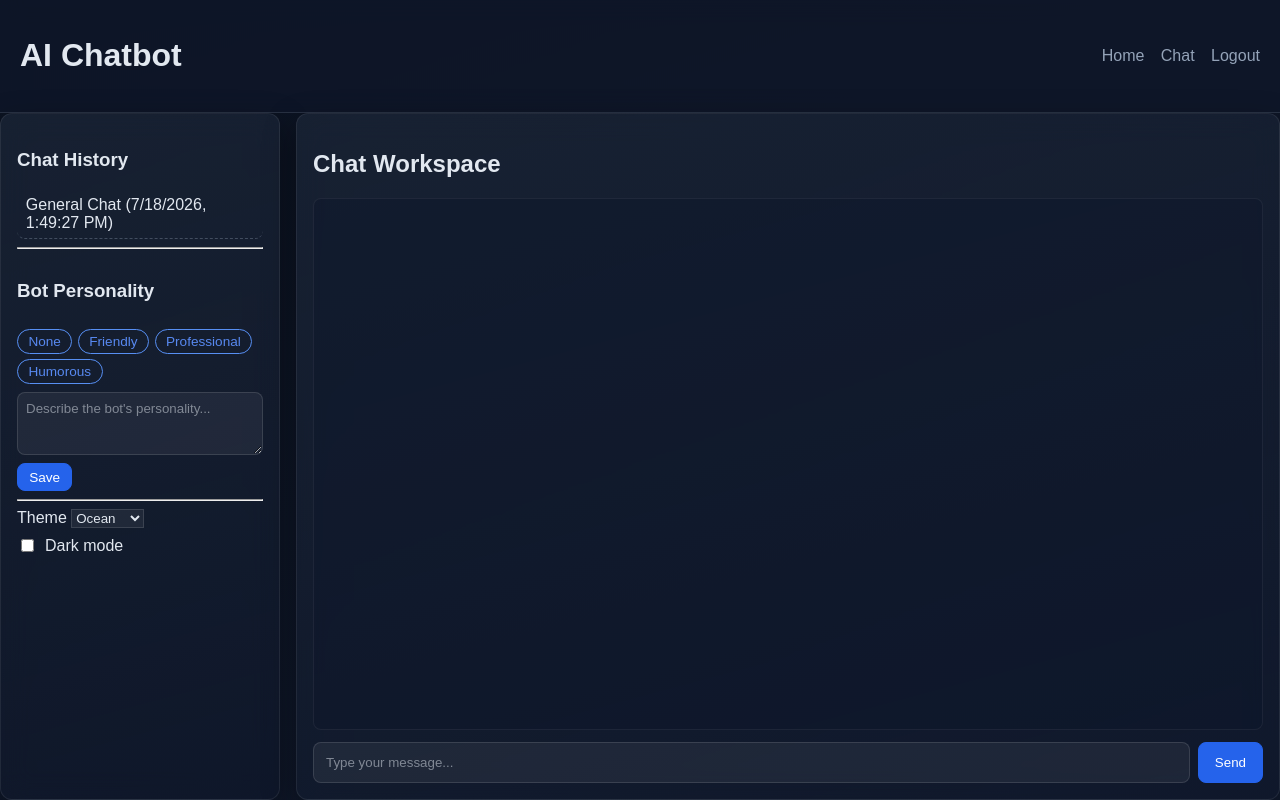
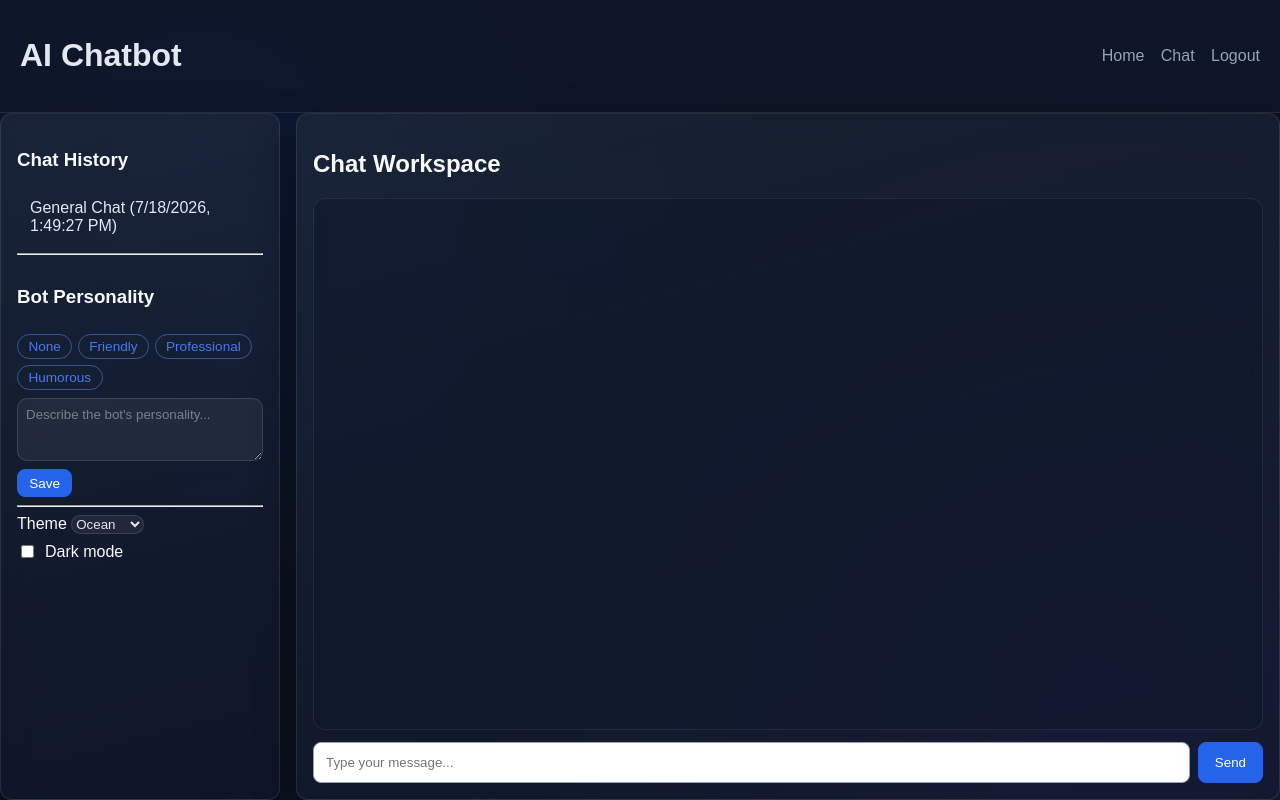
Before and after one commit to Creator-Naren/AI-BOT, a Flask app: page /chat in a window 1280 px wide. Run offline with Flask 3, Linux system fonts and the light colour scheme; a user stored in the database is signed in; data comes from the database, SQL or seed files in the repository; both versions use the stored data as it was after the commit.

Commit message:
Enhance UI layout and chat history loading
- Add new conversation creation and message history endpoints to routes/api.py.
- Update chat template with multiline input textarea and New Chat button.
- Enhance static/js/chat.js for conversation switching and input handling.
- Improve theme variables and glassmorphism styling in CSS files.
- Add unit tests for new API endpoints.

Co-authored-by: Creator-Naren <299092741+Creator-Naren@users.noreply.github.com>

```diff
--- a/routes/api.py
+++ b/routes/api.py
@@ -29,6 +29,7 @@ def _ensure_conversation():
 def chat():
     payload = request.get_json(silent=True) or {}
     message_text = (payload.get("message") or "").strip()
+    conversation_id = payload.get("conversation_id")
     if not message_text:
         return (
             jsonify(
@@ -41,7 +42,15 @@ def chat():
             400,
         )
 
-    conversation = _ensure_conversation()
+    if conversation_id:
+        conversation = Conversation.query.filter_by(
+            id=conversation_id, user_id=current_user.id
+        ).first()
+        if not conversation:
+            conversation = _ensure_conversation()
+    else:
+        conversation = _ensure_conversation()
+
     db.session.add(
         Message(conversation_id=conversation.id, role="user", content=message_text)
     )
@@ -93,6 +102,62 @@ def history():
     )
 
 
+@api_bp.post("/conversations/new")
+@login_required
+def new_conversation():
+    conversation = Conversation(user_id=current_user.id, title="New Chat")
+    db.session.add(conversation)
+    db.session.commit()
+    return jsonify(
+        {
+            "success": True,
+            "conversation_id": conversation.id,
+            "title": conversation.title,
+        }
+    )
+
+
+@api_bp.get("/conversations/<int:conversation_id>/messages")
+@login_required
+def get_conversation_messages(conversation_id):
+    conversation = Conversation.query.filter_by(
+        id=conversation_id, user_id=current_user.id
+    ).first()
+    if not conversation:
+        return (
+            jsonify(
+                {
+                    "success": False,
+                    "code": "not_found",
+                    "message": "Conversation not found.",
+                }
+            ),
+            404,
+        )
+
+    messages = (
+        Message.query.filter_by(conversation_id=conversation.id)
+        .order_by(Message.created_at.asc())
+        .all()
+    )
+    return jsonify(
+        {
+            "success": True,
+            "conversation_id": conversation.id,
+            "title": conversation.title,
+            "messages": [
+                {
+                    "id": msg.id,
+                    "role": msg.role,
+                    "content": msg.content,
+                    "created_at": msg.created_at.isoformat(),
+                }
+                for msg in messages
+            ],
+        }
+    )
+
+
 @api_bp.post("/preferences/theme")
 @login_required
 def set_theme():
--- a/static/css/chat-glass.css
+++ b/static/css/chat-glass.css
@@ -1,36 +1,40 @@
 /* Chat workspace glass UI — loaded ONLY on the chat page */
 
-/* Always-dark glass workspace */
+/* Dynamic glass workspace background */
 body:has(.chat-layout) {
-    background: linear-gradient(160deg, #0b1220 0%, #111a2e 100%);
+    background: radial-gradient(circle at 15% 15%, rgba(37, 99, 235, 0.15), transparent 45%),
+                radial-gradient(circle at 85% 85%, rgba(139, 92, 246, 0.12), transparent 45%),
+                linear-gradient(160deg, #090d16 0%, #0f172a 100%);
     color: #e2e8f0;
 }
 
 body:has(.chat-layout) h2,
 body:has(.chat-layout) h3,
 body:has(.chat-layout) label {
-    color: #e2e8f0;
+    color: #f8fafc;
 }
 
 body:has(.chat-layout) .history-panel,
 body:has(.chat-layout) .chat-panel {
-    background: linear-gradient(165deg, rgba(30, 41, 59, 0.65), rgba(15, 23, 42, 0.55));
-    backdrop-filter: blur(14px);
-    -webkit-backdrop-filter: blur(14px);
-    border: 1px solid rgba(255, 255, 255, 0.08);
-    box-shadow: 0 12px 32px rgba(0, 0, 0, 0.35);
+    background: linear-gradient(165deg, rgba(30, 41, 59, 0.70), rgba(15, 23, 42, 0.60));
+    backdrop-filter: blur(16px);
+    -webkit-backdrop-filter: blur(16px);
+    border: 1px solid rgba(255, 255, 255, 0.1);
+    box-shadow: 0 16px 40px rgba(0, 0, 0, 0.4);
     position: relative;
 }
 
 body:has(.chat-layout) .chat-thread {
-    background: rgba(15, 23, 42, 0.45);
-    border: 1px solid rgba(255, 255, 255, 0.06);
+    background: rgba(15, 23, 42, 0.5);
+    border: 1px solid rgba(255, 255, 255, 0.08);
+    border-radius: 12px;
+    padding: 1rem;
 }
 
-/* Always-dark topbar */
+/* Always-dark glass topbar */
 body:has(.chat-layout) .topbar {
-    background: rgba(15, 23, 42, 0.75);
-    border-bottom: 1px solid rgba(148, 163, 184, 0.2);
+    background: rgba(15, 23, 42, 0.8);
+    border-bottom: 1px solid rgba(255, 255, 255, 0.1);
     backdrop-filter: blur(12px);
     -webkit-backdrop-filter: blur(12px);
 }
@@ -99,24 +108,38 @@ body:has(.chat-layout) .bubble {
 .typing-dots i:nth-child(3) { animation-delay: 0.4s; }
 
 @keyframes dot-pulse {
-    0%, 60%, 100% { opacity: 0.35; transform: translateY(0); }
-    30% { opacity: 1; transform: translateY(-5px); }
+    0%, 60%, 100% { opacity: 0.3; transform: translateY(0); }
+    30% { opacity: 1; transform: translateY(-6px); }
 }
 
-/* Input + send button */
-body:has(.chat-layout) .chat-form input {
+/* Input textarea + send button */
+body:has(.chat-layout) .chat-form textarea#chat-input {
     background: rgba(255, 255, 255, 0.06);
     border: 1px solid rgba(255, 255, 255, 0.12);
-    color: #e2e8f0;
-    transition: border-color 0.2s ease, box-shadow 0.2s ease;
+    color: #f8fafc;
+    border-radius: 12px;
+    padding: 0.85rem 1rem;
+    font-family: inherit;
+    font-size: 0.95rem;
+    line-height: 1.45;
+    resize: none;
+    outline: none;
+    transition: border-color 0.2s ease, box-shadow 0.2s ease, background-color 0.2s ease;
 }
 
-body:has(.chat-layout) .chat-form input::placeholder {
-    color: rgba(226, 232, 240, 0.5);
+body:has(.chat-layout) .chat-form textarea#chat-input::placeholder {
+    color: rgba(226, 232, 240, 0.45);
 }
 
-body:has(.chat-layout) .chat-form input:hover {
-    border-color: rgba(148, 163, 184, 0.45);
+body:has(.chat-layout) .chat-form textarea#chat-input:hover {
+    border-color: rgba(255, 255, 255, 0.25);
+    background: rgba(255, 255, 255, 0.08);
+}
+
+body:has(.chat-layout) .chat-form textarea#chat-input:focus {
+    border-color: var(--accent);
+    box-shadow: 0 0 0 3px color-mix(in srgb, var(--accent) 30%, transparent);
+    background: rgba(255, 255, 255, 0.1);
 }
 
 body:has(.chat-layout) #personality-input,
@@ -124,96 +147,75 @@ body:has(.chat-layout) #theme-select {
     background: rgba(255, 255, 255, 0.06);
     border: 1px solid rgba(255, 255, 255, 0.12);
     color: #e2e8f0;
+    border-radius: 10px;
+}
+
+body:has(.chat-layout) #theme-select option {
+    background: #0f172a;
+    color: #f8fafc;
 }
 
 body:has(.chat-layout) #personality-input::placeholder {
-    color: rgba(226, 232, 240, 0.5);
+    color: rgba(226, 232, 240, 0.45);
 }
 
-body:has(.chat-layout) .chat-form input:focus {
-    outline: none;
-    border-color: var(--accent);
-    box-shadow: 0 0 0 3px rgba(37, 99, 235, 0.3);
-    box-shadow: 0 0 0 3px color-mix(in srgb, var(--accent) 30%, transparent);
-}
-
-body:has(.chat-layout) .chat-form .btn.primary {
-    transition: box-shadow 0.2s ease, transform 0.1s ease;
-}
-
-body:has(.chat-layout) .chat-form .btn.primary:hover {
-    box-shadow:
-        0 0 0 3px color-mix(in srgb, var(--accent) 35%, transparent),
-        0 4px 16px color-mix(in srgb, var(--accent) 45%, transparent);
-}
-
-body:has(.chat-layout) .chat-form .btn.primary:active {
-    transform: scale(0.96);
-}
-
-/* Sidebar hover feedback */
+/* Sidebar hover feedback & history list */
 body:has(.chat-layout) .history-panel li {
-    border-radius: 8px;
-    padding: 0.4rem 0.55rem;
-    transition: background-color 0.18s ease;
+    border-radius: 10px;
+    padding: 0.55rem 0.75rem;
+    transition: background-color 0.18s ease, border-color 0.18s ease;
     color: #e2e8f0;
-    border-bottom: 1px dashed rgba(148, 163, 184, 0.35);
+    border: 1px solid transparent;
 }
 
 body:has(.chat-layout) .history-panel li:hover {
-    background-color: rgba(255, 255, 255, 0.07);
+    background-color: rgba(255, 255, 255, 0.08);
+    border-color: rgba(255, 255, 255, 0.06);
+}
+
+body:has(.chat-layout) .history-panel li.active {
+    background-color: color-mix(in srgb, var(--accent) 20%, transparent);
+    border-color: color-mix(in srgb, var(--accent) 50%, transparent);
 }
 
 body:has(.chat-layout) .chip {
-    color: #93c5fd;
-    border-color: rgba(147, 197, 253, 0.55);
-    color: color-mix(in srgb, var(--accent) 72%, #dbeafe);
-    border-color: color-mix(in srgb, var(--accent) 55%, #93c5fd);
-    transition: background-color 0.18s ease, color 0.18s ease, box-shadow 0.18s ease, border-color 0.18s ease;
+    color: color-mix(in srgb, var(--accent, #38bdf8) 85%, #ffffff);
+    border-color: color-mix(in srgb, var(--accent, #38bdf8) 40%, rgba(255,255,255,0.2));
+    transition: all 0.2s ease;
 }
 
 body:has(.chat-layout) .chip:hover {
     color: #fff;
-    box-shadow: 0 0 12px color-mix(in srgb, var(--accent) 35%, transparent);
+    box-shadow: 0 0 12px color-mix(in srgb, var(--accent) 40%, transparent);
+    border-color: var(--accent);
 }
 
-body:has(.chat-layout) .history-panel select,
-body:has(.chat-layout) .history-panel .toggle-row {
-    transition: background-color 0.2s ease;
-}
-
-body:has(.chat-layout) .history-panel select:hover,
-body:has(.chat-layout) .history-panel .toggle-row:hover {
-    background-color: rgba(255, 255, 255, 0.06);
-}
-
-/* Smooth theme transitions */
-body:has(.chat-layout),
-body:has(.chat-layout) .topbar,
-body:has(.chat-layout) .history-panel,
-body:has(.chat-layout) .chat-panel {
-    transition: background-color 0.25s ease, border-color 0.25s ease, color 0.25s ease;
+body:has(.chat-layout) .chip.active {
+    background: var(--accent);
+    color: #ffffff;
+    border-color: var(--accent);
+    box-shadow: 0 0 14px color-mix(in srgb, var(--accent) 50%, transparent);
 }
 
 /* Scroll-to-bottom button */
 .scroll-bottom {
     position: absolute;
     bottom: 5.5rem;
-    right: 1.25rem;
-    width: 2.6rem;
-    height: 2.6rem;
+    right: 1.5rem;
+    width: 2.75rem;
+    height: 2.75rem;
     border-radius: 50%;
-    border: 1px solid rgba(255, 255, 255, 0.14);
+    border: 1px solid rgba(255, 255, 255, 0.18);
     background: rgba(15, 23, 42, 0.85);
-    backdrop-filter: blur(8px);
-    -webkit-backdrop-filter: blur(8px);
-    color: #e2e8f0;
-    font-size: 1.1rem;
+    backdrop-filter: blur(10px);
+    -webkit-backdrop-filter: blur(10px);
+    color: #f8fafc;
+    font-size: 1.2rem;
     line-height: 1;
     cursor: pointer;
     display: grid;
     place-items: center;
-    box-shadow: 0 6px 20px rgba(0, 0, 0, 0.35);
+    box-shadow: 0 8px 24px rgba(0, 0, 0, 0.4);
     opacity: 0;
     transform: translateY(8px);
     pointer-events: none;
```
Also changed, not shown: other parts of static/css/chat-glass.css (+24 -18 lines), tests/test_chat_api.py (+22 -0 lines), instance/chatbot.db, 2 other files.
